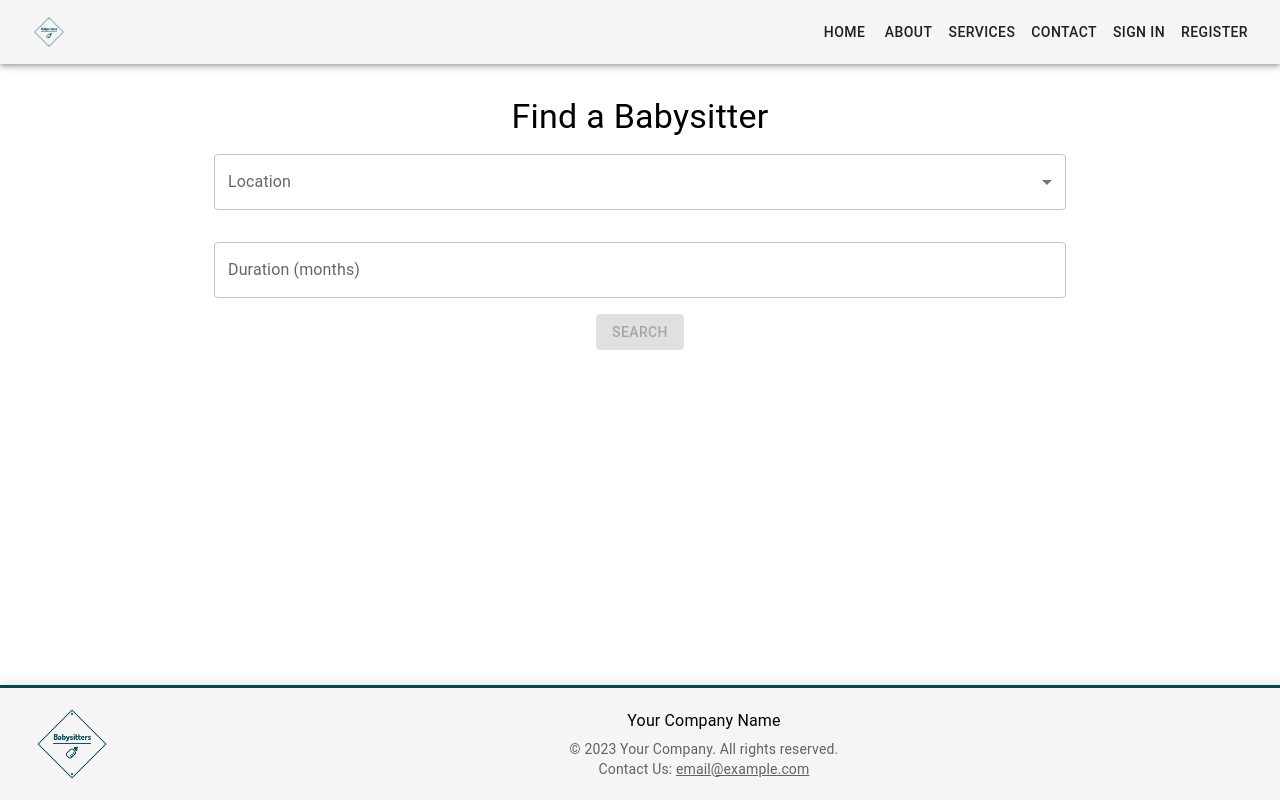
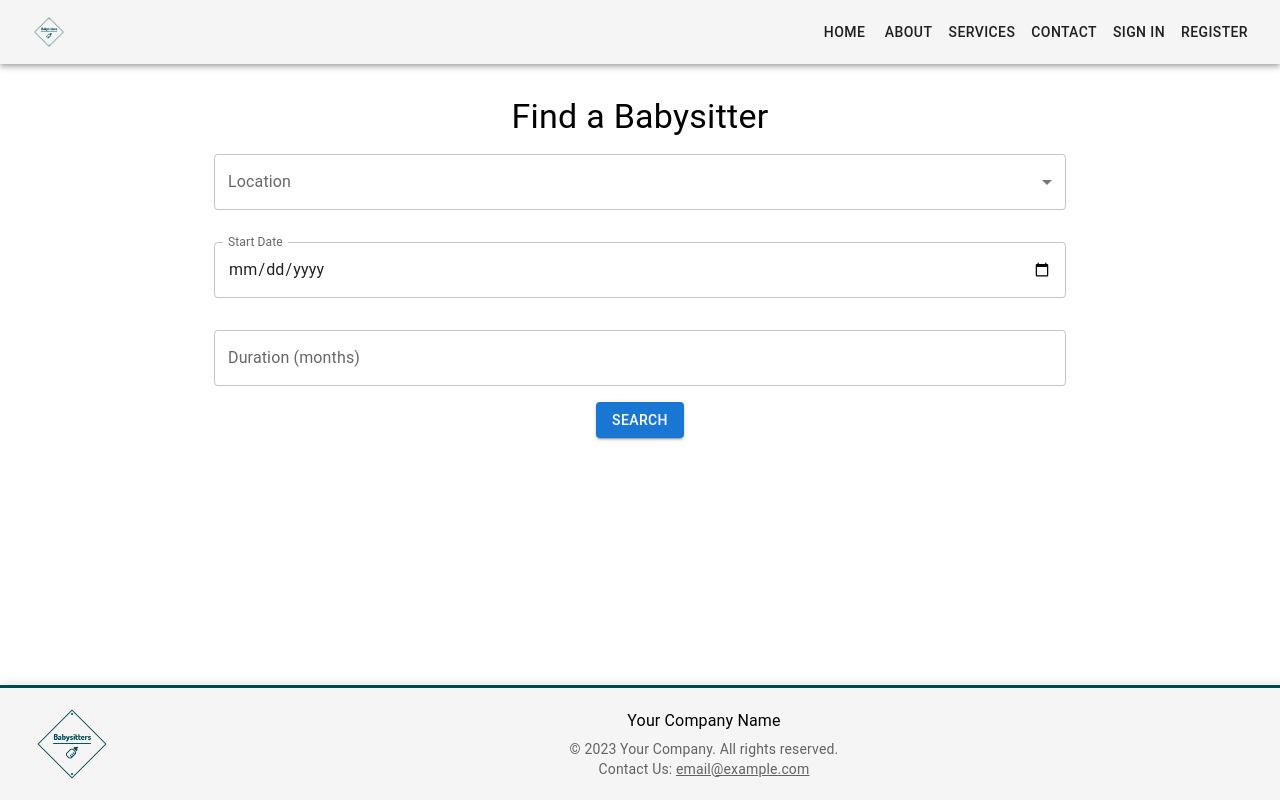
Before and after one commit to teodiamant/babysitters, a React (Create React App) app: page / in a window 1280 px wide. Built offline with nearby package versions, Linux system fonts and the light colour scheme.

Commit message:
homepage

```diff
--- a/package.json
+++ b/package.json
@@ -10,7 +10,7 @@
     "@mui/lab": "^6.0.0-beta.20",
     "@mui/material": "^6.2.1",
     "cra-template": "1.2.0",
-    "date-fns": "^4.1.0",
+    "date-fns": "^3.6.0",
     "firebase": "^11.1.0",
     "react": "^19.0.0",
     "react-dom": "^19.0.0",
--- a/src/component/Homepage/Homepage.jsx
+++ b/src/component/Homepage/Homepage.jsx
@@ -1,17 +1,13 @@
 import React, { useState } from 'react';
 import { Container, Typography, TextField, Button, FormControl, InputLabel, Select, MenuItem } from '@mui/material';
-import { DatePicker, LocalizationProvider } from '@mui/lab';
-import AdapterDateFns from '@date-io/date-fns';
 
 function HomePage() {
-    const [selectedLocation, setSelectedLocation] = useState('');
-    const [date, setDate] = useState(new Date());
+    const [location, setLocation] = useState('');
+    const [date, setDate] = useState('');  // Use a string in 'YYYY-MM-DD' format for date input
     const [duration, setDuration] = useState('');
 
-    const isFormValid = selectedLocation && date && duration;
-
     const handleSearch = () => {
-        console.log('Searching for:', { selectedLocation, date, duration });
+        console.log('Searching for:', { location, date, duration });
         // Implement search logic here
     };
 
@@ -23,9 +19,9 @@ function HomePage() {
                 <Select
                     labelId="location-label"
                     id="location"
-                    value={selectedLocation}
+                    value={location}
                     label="Location"
-                    onChange={e => setSelectedLocation(e.target.value)}
+                    onChange={e => setLocation(e.target.value)}
                 >
                     <MenuItem value="">
                         <em>None</em>
@@ -34,14 +30,19 @@ function HomePage() {
                     <MenuItem value="Thessaloniki">Thessaloniki</MenuItem>
                 </Select>
             </FormControl>
-            <LocalizationProvider dateAdapter={AdapterDateFns}>
-                <DatePicker
-                    label="Start Date"
-                    value={date}
-                    onChange={setDate}
-                    renderInput={(params) => <TextField {...params} />}
-                />
-            </LocalizationProvider>
+
+            <TextField
+                fullWidth
+                label="Start Date"
+                type="date"
+                value={date}
+                onChange={e => setDate(e.target.value)}
+                InputLabelProps={{
+                    shrink: true,
+                }}
+                sx={{ mt: 2, mb: 2 }}
+            />
+
             <TextField
                 fullWidth
                 label="Duration (months)"
@@ -50,12 +51,8 @@ function HomePage() {
                 onChange={e => setDuration(e.target.value)}
                 sx={{ mt: 2, mb: 2 }}
             />
-            <Button
-                variant="contained"
-                onClick={handleSearch}
-                disabled={!isFormValid} // Disable button if form is not valid
-                sx={{ mb: 2 }}
-            >
+
+            <Button variant="contained" onClick={handleSearch} sx={{ mb: 2 }}>
                 Search
             </Button>
         </Container>
```
Also changed, not shown: 1 other file (tests, documents, lock files or other folders).
